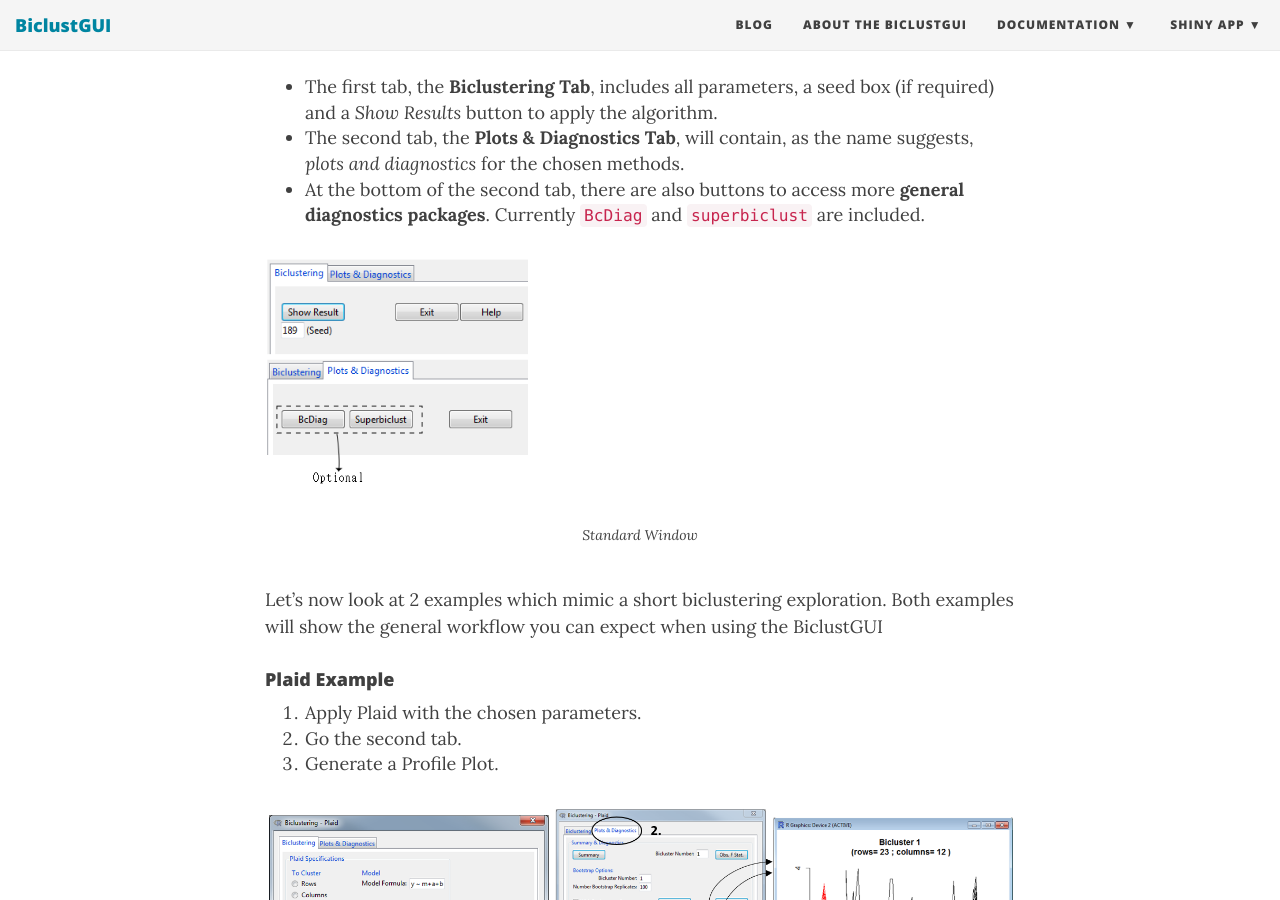
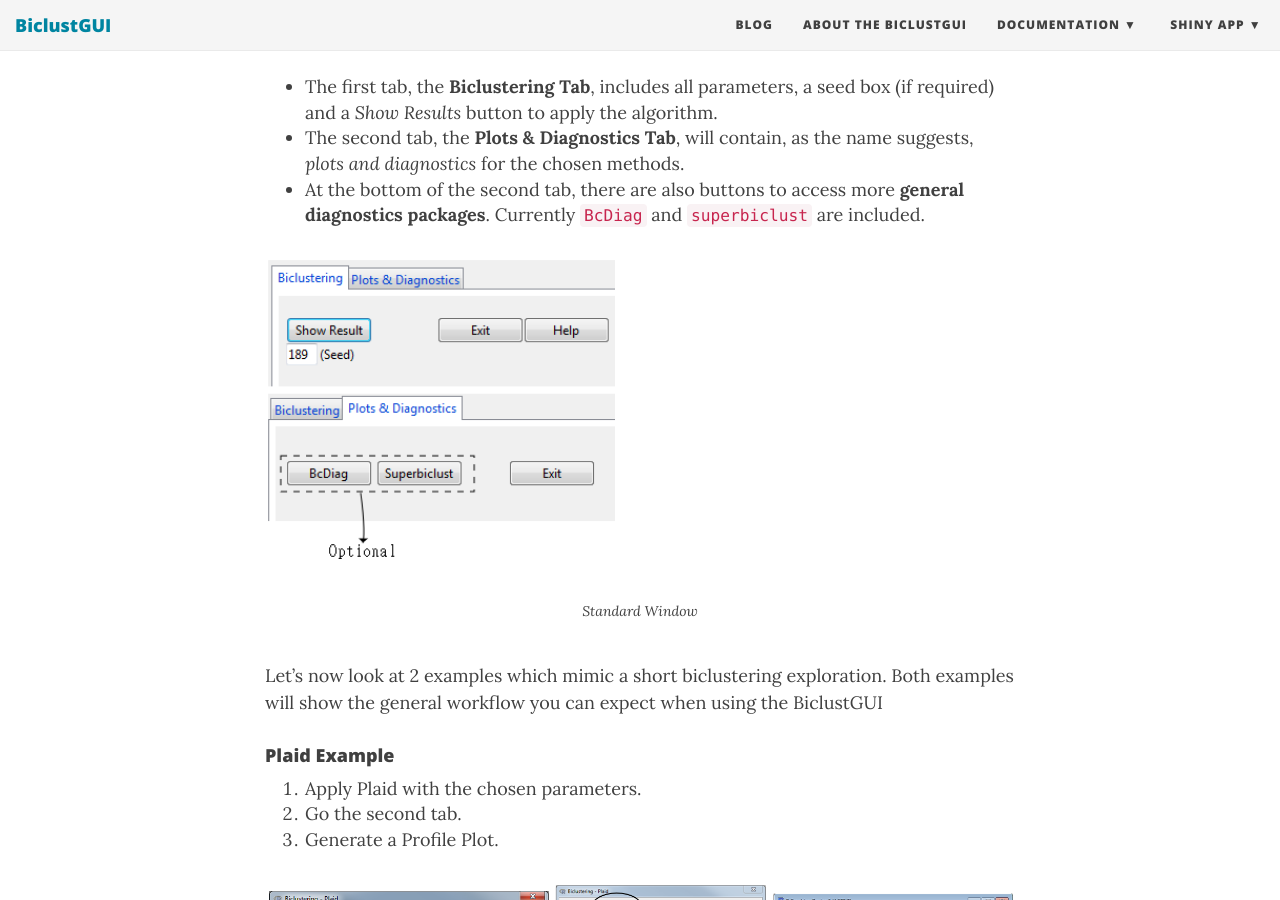
Before and after one commit to ewouddt/RcmdrPlugin.BiclustGUI, a Jekyll site: the page built from _posts/2016-09-27-biclustGUI.md, in a window 1280 px wide and 900 px high, scrolled down 5422 px. Built offline with Jekyll 4.4.1, drawn with Linux system fonts in a browser that asks for light colours; nearby versions of some CDN libraries; comment, search, counter and statistics services are not loaded.

Commit message:
image size test

```diff
--- a/_posts/2016-09-27-biclustGUI.md
+++ b/_posts/2016-09-27-biclustGUI.md
@@ -178,7 +178,7 @@ All biclustering windows follow the same structure (see Figure below) of 2 tabs.
 -   The second tab, the **Plots & Diagnostics Tab**, will contain, as the name suggests, *plots and diagnostics* for the chosen methods.
 -   At the bottom of the second tab, there are also buttons to access more **general diagnostics packages**. Currently `BcDiag` and `superbiclust` are included.
 
-<img src="{{ site.url }}/img/biclustGUI_images/standard_buttons.png" alt="Standard Window" width="35%" />
+<img src="{{ site.url }}/img/biclustGUI_images/standard_buttons.png" alt="Standard Window" width="350" />
 <p class="caption">
 Standard Window
 </p>
```
